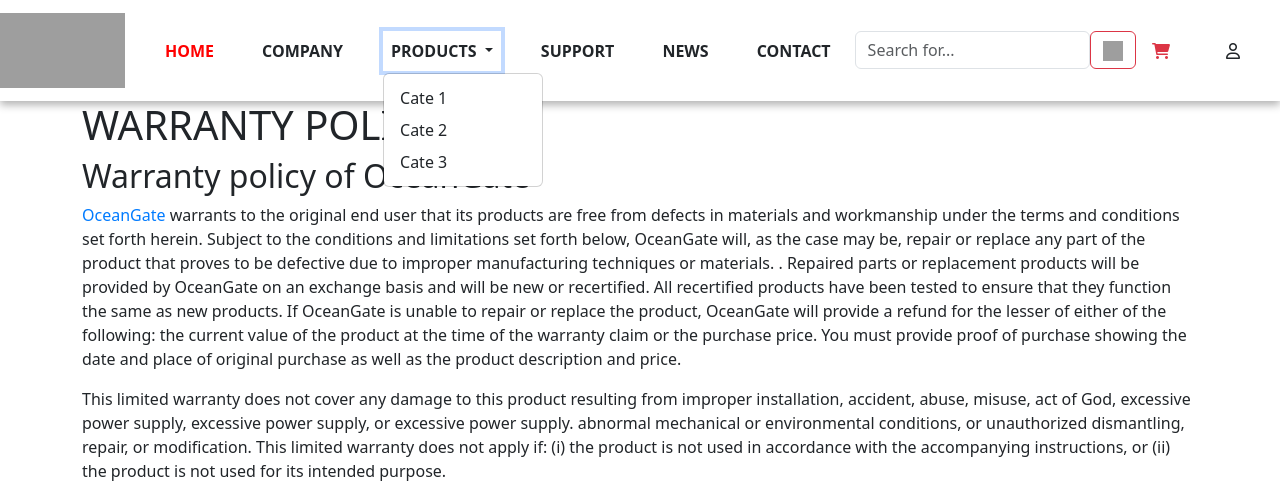
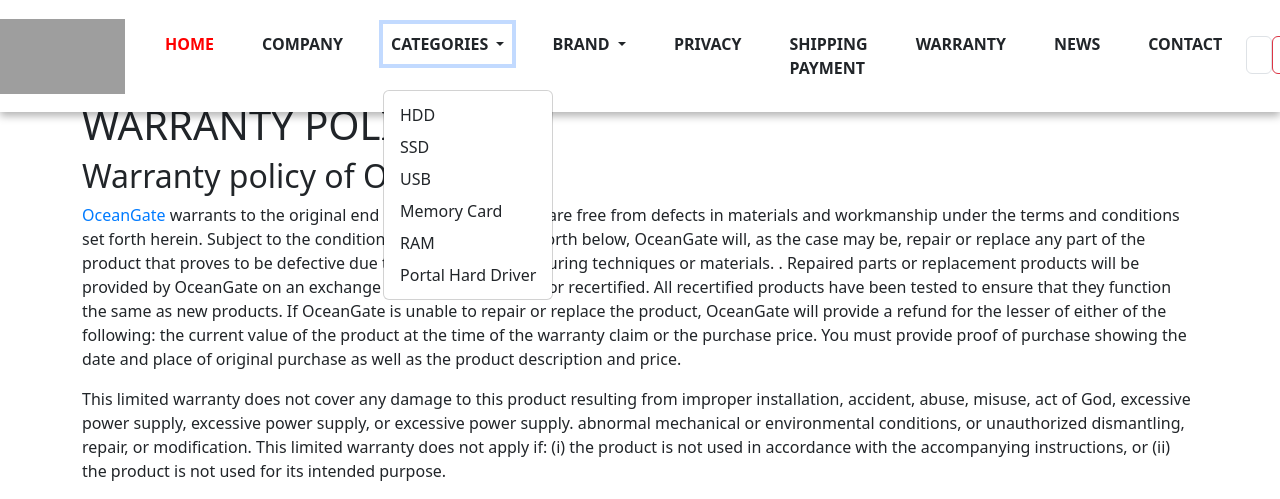
Before and after one commit to VuHongLuc/eproject-team3-C2305L, a PHP site: page /contactUs/warrantyPolicy.php in a window 1280 px wide, after a click on "CATEGORIES". Shown: the top 499 px of the page. Run offline with PHP 8.4, Linux system fonts and the light colour scheme; grey boxes are pictures that could not be loaded.

Commit message:
update folder home & index

```diff
--- a/contactUs/contact.php
+++ b/contactUs/contact.php
@@ -43,7 +43,7 @@
     <script src="https://cdn.jsdelivr.net/npm/bootstrap@5.3.2/dist/js/bootstrap.bundle.min.js"></script>
 </head>
 <body>
-    <?php include '../navbar.html'; ?>
+    <?php include '../home/navbar.html'; ?>
     <div class="container">
         <h2>SEND THE CONTACT</h2>
 
@@ -91,7 +91,7 @@
 
         <iframe src="https://www.google.com/maps/embed?pb=!1m18!1m12!1m3!1d3724.7402958370076!2d105.84755407564155!3d21.003044988660463!2m3!1f0!2f0!3f0!3m2!1i1024!2i768!4f13.1!3m3!1m2!1s0x3135ac748cd9d447%3A0xaf1371c17f07550c!2zMTkgUC4gTMOqIFRoYW5oIE5naOG7iywgQuG6oWNoIE1haSwgSGFpIELDoCBUcsawbmcsIEjDoCBO4buZaSwgVmnhu4d0IE5hbQ!5e0!3m2!1svi!2s!4v1703469850204!5m2!1svi!2s" width="100%" height="100%" style="border:0;" allowfullscreen="" loading="lazy" referrerpolicy="no-referrer-when-downgrade"></iframe>
     </div>
-    <?php include '../footer.html'; ?>
+    <?php include '../home/footer.html'; ?>
     <script>
     function onSubmitForm() {
 
--- a/contactUs/privacy.php
+++ b/contactUs/privacy.php
@@ -7,7 +7,7 @@
     <title>Privacy Policy</title>
 </head>
 <body>
-    <?php include '../navbar.html'; ?>
+    <?php include '../home/navbar.html'; ?>
 
     <div class="container">
         <h2>PRIVACY POLICY</h2>
@@ -37,6 +37,6 @@
         </ul>
     </div>
 
-    <?php include '../footer.html' ?>
+    <?php include '../home/footer.html' ?>
 </body>
 </html>
--- a/contactUs/returnPolicy.php
+++ b/contactUs/returnPolicy.php
@@ -7,7 +7,7 @@
     <title>EXCHANGE & RETURN POLICY</title>
 </head>
 <body>
-    <?php include '../navbar.html'; ?>
+    <?php include '../home/navbar.html'; ?>
 
     <div class="container">
     <h2>EXCHANGE & RETURN POLICY</h2>
@@ -37,6 +37,6 @@
     <p>To know more about return regulations, please contact <strong>1800 1141</strong></p>
     </div>
 
-    <?php include '../footer.html' ?>
+    <?php include '../home/footer.html' ?>
 </body>
 </html>
--- a/contactUs/shippingPayment.php
+++ b/contactUs/shippingPayment.php
@@ -10,7 +10,7 @@
 </head>
 
 <body>
-    <?php include '../navbar.html'; ?>
+    <?php include '../home/navbar.html'; ?>
 
     <div class="container">
     <h2>SHIPPING AND PAYMENT</h2>
@@ -50,7 +50,7 @@
         <p>Please notify us by phone at <strong>1800 1141</strong> after a successful transfer to confirm.</p>
     </div>
     </div>
-    <?php include "../footer.html" ?>
+    <?php include "../home/footer.html" ?>
 </body>
 
 </html>
--- a/contactUs/warrantyPolicy.php
+++ b/contactUs/warrantyPolicy.php
@@ -4,7 +4,8 @@
     <meta charset="UTF-8">
     <meta http-equiv="X-UA-Compatible" content="IE=edge">
     <meta name="viewport" content="width=device-width, initial-scale=1.0">
-    <link href="https://cdn.jsdelivr.net/npm/bootstrap@5.0.0/dist/css/bootstrap.min.css" rel="stylesheet">
+    <!-- <link href="https://cdn.jsdelivr.net/npm/bootstrap@5.0.0/dist/css/bootstrap.min.css" rel="stylesheet"> -->
+    <link href="https://cdn.jsdelivr.net/npm/bootstrap@5.3.2/dist/css/bootstrap.min.css" rel="stylesheet">
     <link rel="stylesheet" href="../style.css">
     <title>WARRANTY POLICY</title>
 
@@ -24,7 +25,7 @@
 </head>
 <body>
 
-    <?php include '../navbar.html'; ?>
+    <?php include '../home/navbar.html'; ?>
 
     <div class="container">
     <h1>WARRANTY POLICY</h1>
@@ -71,7 +72,7 @@
     <p>To receive support, please contact <a href="index.php" class="custom-link bold-link">oceangate.com.vn</a> or Hotline <strong>1800 1141</strong>.</p>
       </div>
 
-    <?php include '../footer.html' ?>
+    <?php include '../home/footer.html' ?>
 
 </body>
 </html>
--- a/footer.html
+++ /dev/null
@@ -1,58 +0,0 @@
-<!DOCTYPE html>
-<html lang="en">
-<head>
-    <meta charset="UTF-8">
-    <meta name="viewport" content="width=device-width, initial-scale=1.0">
-    <title>Contact Page</title>
-
-    <!-- Link to Bootstrap CSS -->
-    <link href="https://cdn.jsdelivr.net/npm/bootstrap@5.3.0/dist/css/bootstrap.min.css" rel="stylesheet">
-    <link rel="stylesheet" href="https://cdnjs.cloudflare.com/ajax/libs/font-awesome/6.0.0/css/all.min.css">
-    <link rel="stylesheet" href="style.css">
-</head>
-<body>
-
-    <!-- Footer Section -->
-    <div class="footer-section-container">
-        <div class="footer-section">
-            <h2>CONTACT INFO</h2>
-            <p><i class="fa-solid fa-location-dot"></i> Address: 3rd floor, 19 Le Thanh Nghi Street, Bach Mai Ward, Hai Ba Trung District, Ha Noi City</p>
-            <p><i class="fa-solid fa-envelope"></i> Email: oceangate.com.vn@gmail.com</p>
-            <p><i class="fa-solid fa-barcode"></i> Taxcode: 0108432125</p>
-            <p><i class="fa-solid fa-mobile-screen-button"></i> Hotline: 1800 1141</p>
-            <p><i class="fa-solid fa-globe"></i> Website: oceangate.com.vn</p>
-        </div>
-
-        <div class="footer-section">
-            <h2>ABOUT US</h2>
-            <a href="contactUs/warrantyPolicy.php"><i class="fa-solid fa-angle-right"></i> Warranty Policy</a>
-            <a href="contactUs/shippingPayment.php"><i class="fa-solid fa-angle-right"></i> Shipping and Payment</a>
-            <a href="contactUs/privacy.php"><i class="fa-solid fa-angle-right"></i> Privacy Policy</a>
-            <a href="contactUs/returnPolicy.php"><i class="fa-solid fa-angle-right"></i> Return and Exchange Policy</a>
-            <a href="contactUs/contact.php"><i class="fa-solid fa-angle-right"></i> Contact Us</a>
-        </div>
-
-        <div class="footer-section">
-            <h2>PRODUCT PORTFOLIO</h2>
-            <a href="../listPage/viewListCategory.php?category=1"><i class="fa-solid fa-angle-right"></i> Hard Disk Drive - HDD</a>
-            <a href="../listPage/viewListCategory.php?category=2"><i class="fa-solid fa-angle-right"></i> Solid State Drive - SDD</a>
-            <a href="../listPage/viewListCategory.php?category=3"><i class="fa-solid fa-angle-right"></i> USB Flash Drive</a>
-            <a href="../listPage/viewListCategory.php?category=4"><i class="fa-solid fa-angle-right"></i> Memory Card</a>
-            <a href="../listPage/viewListCategory.php?category=5"><i class="fa-solid fa-angle-right"></i> Random Access Memory - RAM</a>
-            <a href="../listPage/viewListCategory.php?category=6"><i class="fa-solid fa-angle-right"></i> Portable Hard Drive</a>
-        </div>
-
-        <div class="footer-section">
-            <h2>DESTINATION</h2>
-            <div class="map-container">
-                <iframe src="https://www.google.com/maps/embed?pb=!1m18!1m12!1m3!1d3724.7402958370076!2d105.84755407564155!3d21.003044988660463!2m3!1f0!2f0!3f0!3m2!1i1024!2i768!4f13.1!3m3!1m2!1s0x3135ac748cd9d447%3A0xaf1371c17f07550c!2zMTkgUC4gTMOqIFRoYW5oIE5naOG7iywgQuG6oWNoIE1haSwgSGFpIELDoCBUcsawbmcsIEjDoCBO4buZaSwgVmnhu4d0IE5hbQ!5e0!3m2!1svi!2s!4v1703469850204!5m2!1svi!2s" width="100%" height="100%" style="border:0;" allowfullscreen="" loading="lazy" referrerpolicy="no-referrer-when-downgrade"></iframe>
-            </div>
-        </div>
-    </div>
-
-
-    <script src="https://code.jquery.com/jquery-3.5.1.slim.min.js"></script>
-    <script src="https://cdn.jsdelivr.net/npm/@popperjs/core@2.9.2/dist/umd/popper.min.js"></script>
-    <script src="https://stackpath.bootstrapcdn.com/bootstrap/4.5.2/js/bootstrap.min.js"></script>
-</body>
-</html>
--- a/contactUs/footer.html
+++ b/home/footer.html
@@ -25,11 +25,11 @@
 
         <div class="footer-section">
             <h2>ABOUT US</h2>
-            <a href="warrantyPolicy.php"><i class="fa-solid fa-angle-right"></i> Warranty Policy</a>
-            <a href="shippingPayment.php"><i class="fa-solid fa-angle-right"></i> Shipping and Payment</a>
-            <a href="privacy.php"><i class="fa-solid fa-angle-right"></i> Privacy Policy</a>
-            <a href="returnPolicy.php"><i class="fa-solid fa-angle-right"></i> Return and Exchange Policy</a>
-            <a href="contact.php"><i class="fa-solid fa-angle-right"></i> Contact Us</a>
+            <a href="../contactUs/warrantyPolicy.php"><i class="fa-solid fa-angle-right"></i> Warranty Policy</a>
+            <a href="../contactUs/shippingPayment.php"><i class="fa-solid fa-angle-right"></i> Shipping and Payment</a>
+            <a href="../contactUs/privacy.php"><i class="fa-solid fa-angle-right"></i> Privacy Policy</a>
+            <a href="../contactUs/returnPolicy.php"><i class="fa-solid fa-angle-right"></i> Return and Exchange Policy</a>
+            <a href="../contactUs/contact.php"><i class="fa-solid fa-angle-right"></i> Contact Us</a>
         </div>
 
         <div class="footer-section">
--- a/navbar.html
+++ b/home/navbar.html
@@ -15,7 +15,7 @@
 <body>
     <div style="position: fixed; z-index: 10; width: 100%; top: 0; left: 0;">
         <nav class="navbar navbar-expand-lg navbar-light bg-white">
-            <a class="navbar-brand" href="index.php">
+            <a class="navbar-brand" href="../index/index.php">
                 <img src="https://i.snipboard.io/kQIriT.jpg" alt="Logo" width="125" height="75">
             </a>
             <button class="navbar-toggler" type="button" data-bs-toggle="collapse" data-bs-target="#navbarContent" aria-controls="navbarContent" aria-expanded="false" aria-label="Toggle navigation">
@@ -24,29 +24,54 @@
             <div class="collapse navbar-collapse" id="navbarContent">
                 <ul class="navbar-nav m-auto font-size-25">
                     <li class="nav-item m-3">
-                        <a class="nav-link active fw-bold" aria-current="page" href="index.php" style="color: red;">HOME</a>
+                        <a class="nav-link active fw-bold" aria-current="page" href="../index/index.php" style="color: red;">HOME</a>
                     </li>
                     <li class="nav-item  m-3">
                         <a class="nav-link text-dark fw-bold" href="">COMPANY</a>
                     </li>
+
                     <li class="nav-item  m-3 dropdown">
                         <a class="nav-link dropdown-toggle text-dark fw-bold" href="#" id="navbarDropdown" role="button" data-bs-toggle="dropdown" aria-haspopup="true" aria-expanded="false">
-                            PRODUCTS
+                            CATEGORIES
+                        </a>
+                        <div class="dropdown-menu" aria-labelledby="navbarDropdownCate">
+                            <a class="dropdown-item" href="../listPage/viewListCategory.php?category=1">HDD</a>
+                            <a class="dropdown-item" href="../listPage/viewListCategory.php?category=2">SSD</a>
+                            <a class="dropdown-item" href="../listPage/viewListCategory.php?category=3">USB</a>
+                            <a class="dropdown-item" href="../listPage/viewListCategory.php?category=4">Memory Card</a>
+                            <a class="dropdown-item" href="../listPage/viewListCategory.php?category=5">RAM</a>
+                            <a class="dropdown-item" href="../listPage/viewListCategory.php?category=6">Portal Hard Driver</a>
+                        </div>
+                    </li>
+
+                    <li class="nav-item  m-3 dropdown">
+                        <a class="nav-link dropdown-toggle text-dark fw-bold" href="#" id="navbarDropdownBrand" role="button" data-bs-toggle="dropdown" aria-haspopup="true" aria-expanded="false">
+                            BRAND
                         </a>
                         <div class="dropdown-menu" aria-labelledby="navbarDropdown">
-                            <a class="dropdown-item" href="#">Cate 1</a>
-                            <a class="dropdown-item" href="#">Cate 2</a>
-                            <a class="dropdown-item" href="#">Cate 3</a>
+                            <a class="dropdown-item" href="../listPage/viewListBrand.php?brand=1">Samsung</a>
+                            <a class="dropdown-item" href="../listPage/viewListBrand.php?brand=2">WD</a>
+                            <a class="dropdown-item" href="../listPage/viewListBrand.php?brand=3">Seagate</a>
+                            <a class="dropdown-item" href="../listPage/viewListBrand.php?brand=4">Sandisk</a>
+                            <a class="dropdown-item" href="../listPage/viewListBrand.php?brand=5">Kingston</a>
+                            <a class="dropdown-item" href="../listPage/viewListBrand.php?brand=6">Transcend</a>
                         </div>
                     </li>
+
                     <li class="nav-item  m-3">
-                        <a class="nav-link text-dark fw-bold" href="#">SUPPORT</a>
+                        <a class="nav-link text-dark fw-bold" href="../contactUs/privacy.php">PRIVACY</a>
+                    </li>
+                    <li class="nav-item  m-3">
+                        <a class="nav-link text-dark fw-bold" href="../contactUs/shippingPayment.php">SHIPPING PAYMENT</a>
+                    </li>
+                    <li class="nav-item  m-3">
+                        <a class="nav-link text-dark fw-bold" href="../contactUs/warrantyPolicy.php">WARRANTY</a>
                     </li>
                     <li class="nav-item  m-3">
                         <a class="nav-link text-dark fw-bold" href="#">NEWS</a>
                     </li>
                     <li class="nav-item  m-3">
-                        <a class="nav-link text-dark fw-bold" href="#">CONTACT</a>
+                        <a class="nav-link text-dark fw-bold" href="../contactUs/contact.php">CONTACT</a>
                     </li>
                 </ul>
 
@@ -76,7 +101,7 @@
                             <span class="px-3 py-2 rounded-pill"><i class="far fa-user"></i></span>
                         </a>
                         <div class="dropdown-menu m-auto" aria-labelledby="loging-dropdown">
-                            <a class="dropdown-item" href="login/login.php">Log In</a>
+                            <a class="dropdown-item" href="../login/login.php">Log In</a>
                             <a class="dropdown-item" href="#">Sign up</a>
                         </div>
                     </li>
--- a/listPage/viewListCategory.php
+++ b/listPage/viewListCategory.php
@@ -4,11 +4,12 @@
     <meta charset="UTF-8">
     <meta name="viewport" content="width=device-width, initial-scale=1.0">
     <link href="https://cdn.jsdelivr.net/npm/bootstrap@5.3.0/dist/css/bootstrap.min.css" rel="stylesheet">
+    <link href="https://stackpath.bootstrapcdn.com/bootstrap/5.3.0/css/bootstrap.min.css" rel="stylesheet">
     <link rel="stylesheet" href="../style.css">
     <title>View List Category</title>
 </head>
 <body>
-<?php include "../navbar.html" ?>
+<?php include "../home/navbar.html" ?>
 
 <div class="wrapper container-fluid">
     <br>
@@ -82,6 +83,6 @@
         <br>
 
 </div>
-<?php include "../footer.html" ?>
+<?php include "../home/footer.html" ?>
 </body>
 </html>
--- a/productDetail/view/viewProduct.php
+++ b/productDetail/view/viewProduct.php
@@ -12,7 +12,7 @@
 <body>
     <?php
         include('../../db.php');
-        include('../../navbar.html');
+        include('../../home/navbar.html');
     ?>
     <?php
         if (isset($_GET['productID'])) {
@@ -187,7 +187,7 @@
 
 
     <!-- footer -->
-    <?php include('../../footer.html'); ?>
+    <?php include('../../home/footer.html'); ?>
 
     <!-- Link  -->
     <script src="https://cdn.jsdelivr.net/npm/bootstrap@5.3.2/dist/js/bootstrap.bundle.min.js" integrity="sha384-C6RzsynM9kWDrMNeT87bh95OGNyZPhcTNXj1NW7RuBCsyN/o0jlpcV8Qyq46cDfL" crossorigin="anonymous"></script>
```
Also changed, not shown: home/list.php (renamed from list.php, +9 -9 lines), home/menu.php (renamed from menu.php, +25 -25 lines), index/index.php (renamed from index.php, +4 -4 lines), listPage/viewListBrand.php (+4 -3 lines), login/login.php (+35 -0 lines), login/vinh.php (added, +36 -0 lines).
